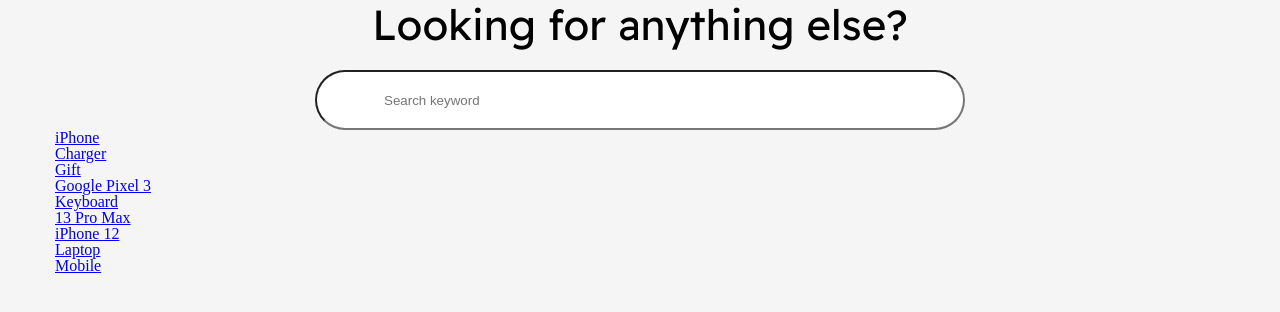
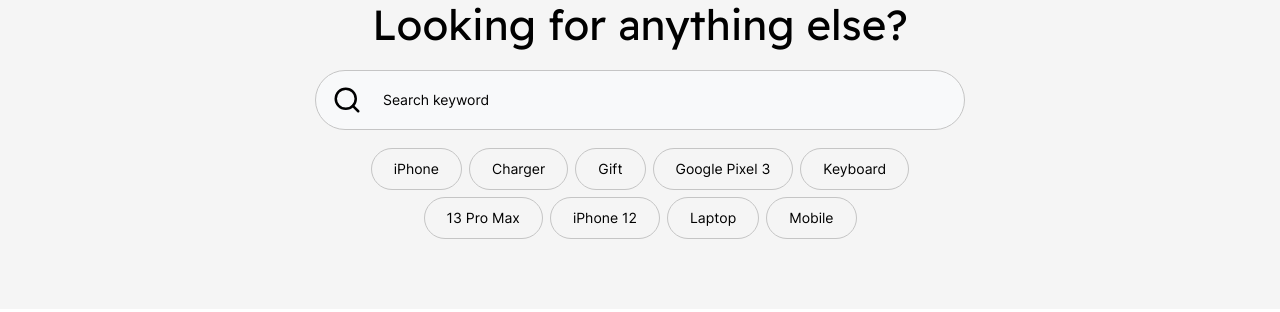
Before and after one commit to maksmalaniya/california, a website: page app/index.html in a window 1280 px wide. Shown: the part 3991-4303 px from the top of the page. Drawn offline with Linux system fonts and the light colour scheme.

Commit message:
changed form

```diff
--- a/app/index.html
+++ b/app/index.html
@@ -301,7 +301,12 @@
 				Looking for anything else?
 			</h2>
 			<form action="#" class="form__form">
-				<input class="form__form-search" type="text" placeholder="Search keyword">
+				<div class="form__container">
+					<input id="input" class="form__form-search" type="text" placeholder="Search keyword">
+					<svg class="form__form-search-icon">
+						<use href="images/sprite.svg#search"></use>
+					</svg>
+				</div>
 			</form>
 			<div class="form__items">
 				<ul class="form__links">
--- a/app/scss/_form.scss
+++ b/app/scss/_form.scss
@@ -1,6 +1,4 @@
 .form {
-
-    // .form__title
 
     &__title {
         margin-top: 5px;
@@ -9,51 +7,65 @@
         text-align: center;
     }
 
-    // .form__form
-
     &__form {
         text-align: center;
         margin-top: 24px;
     }
 
-    // .form__form-search
+    &__container{
+        width: 650px;
+        height: 60px;
+        margin: 0 auto;
+        position: relative;
+        top: 0;
+        left: 0;
+    }
 
     &__form-search {
-        width: 650px;
-        height: 60px;
+        width: 100%;
+        height: 100%;
         border-radius: 100px;
+        outline: none;
         padding-left: 67px;
-        position: relative;
-        &::before {
-            position: absolute;
-            top: 0;
-            left: 0;
-            content: '';
-            width: 30px;
-            height: 29px;
-            //background-image: url(../images/form-search.svg);
-            //background-size: 100%;
-            background: #000;
+        background: $best-article-bg;
+        border: none;
+        border: 1px solid #c5c5c5;
+        &::placeholder {
+            font-size: 14px;
+            font-family: 'Inter';
+            color: black;
         }
     }
 
-    // .form__items
-
-    &__items {
+    &__form-search-icon {
+        fill: none;
+        width: 30px;
+        height: 30px;
+        position: absolute;
+        left: 17px;
+        top: 50%;
+        transform: translateY(-50%);
     }
 
-    // .form__links
-
     &__links {
+        display: flex;
+        gap: 7px;
+        width: 550px;
+        flex-wrap: wrap;
+        justify-content: center;
+        margin: 18px auto 0;
     }
 
-    // .form__links-item
-
     &__links-item {
+        padding: 12px 22px;
+        border: 1px solid #C5C5C5;
+        border-radius: 200px;
     }
 
-    // .form__links-item-link
-
     &__links-item-link {
+        text-decoration: none;
+        font-size: 14px;
+        font-family: 'Inter';
+        color: black;
     }
 }
```
Also changed, not shown: app/css/style.min.css, app/images/form-search.svg (deleted).
